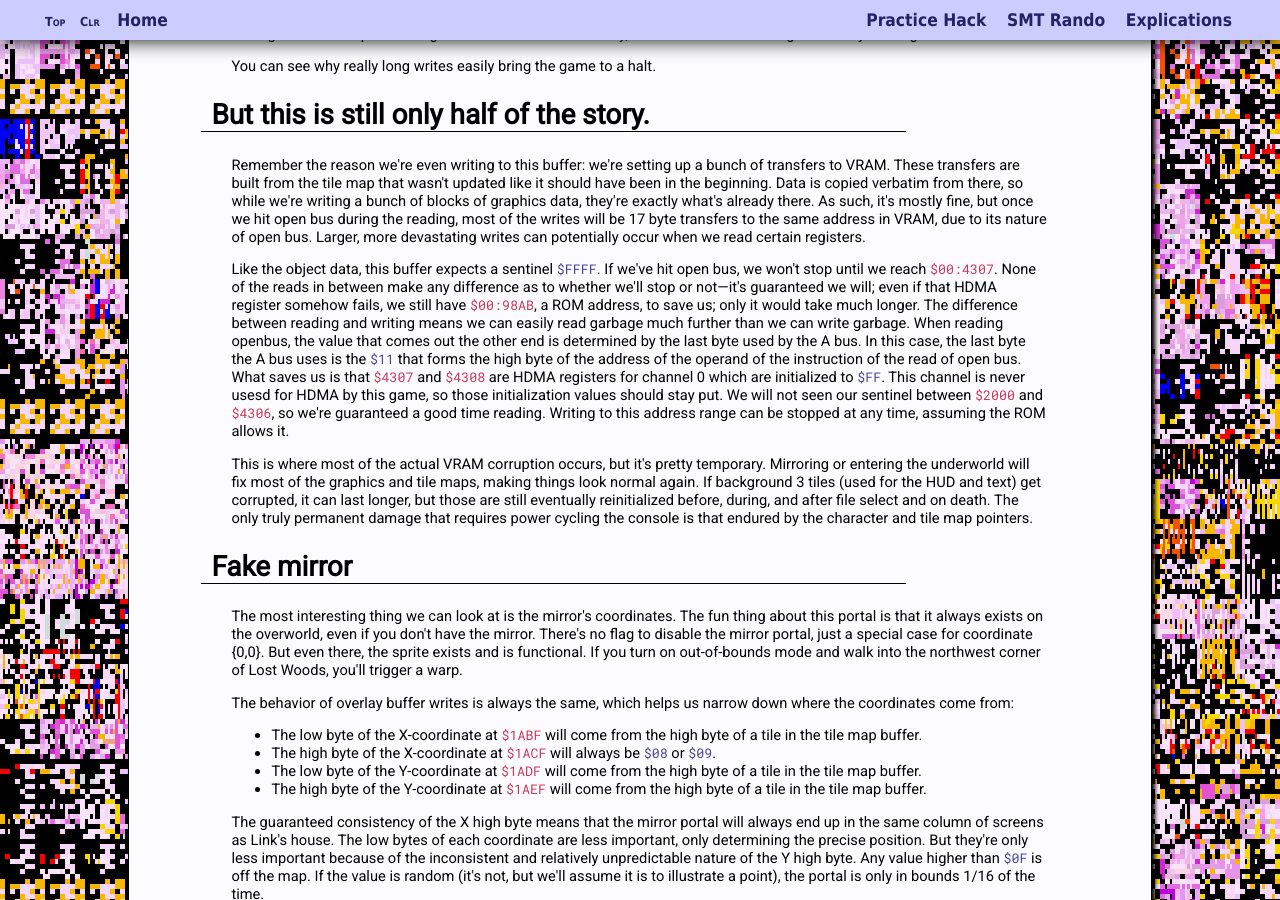
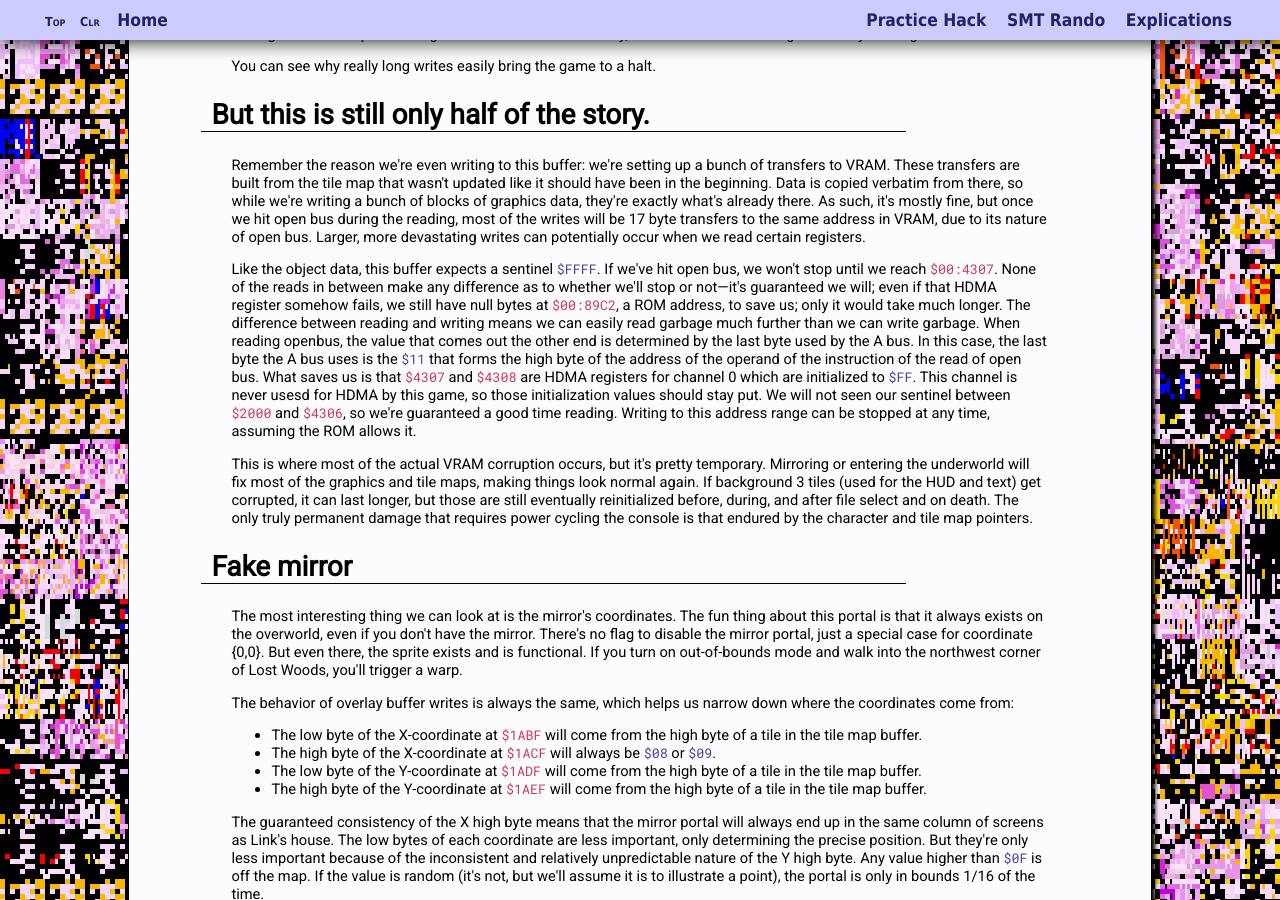
Before and after one commit to spannerisms/spannerisms.github.io, a Jekyll site: the page built from overlaycorruption.html, in a window 1280 px wide and 900 px high, scrolled down 2946 px. Built offline with Jekyll 4.4.1, drawn with Linux system fonts in a browser that asks for light colours.

Commit message:
Update overlaycorruption.html
I honestly don't remember if I ever verified this original address or just found a bunch of Fs and rolled with it.

```diff
--- a/overlaycorruption.html
+++ b/overlaycorruption.html
@@ -50,7 +50,7 @@ background: glitchybg
 
 	<h2>But this is still only half of the story.</h2>
 	<p>Remember the reason we're even writing to this buffer: we're setting up a bunch of transfers to VRAM. These transfers are built from the tile map that wasn't updated like it should have been in the beginning. Data is copied verbatim from there, so while we're writing a bunch of blocks of graphics data, they're exactly what's already there. As such, it's mostly fine, but once we hit open bus during the reading, most of the writes will be 17 byte transfers to the same address in VRAM, due to its nature of open bus. Larger, more devastating writes can potentially occur when we read certain registers.</p>
-	<p>Like the object data, this buffer expects a sentinel <code class="value">$FFFF</code>. If we've hit open bus, we won't stop until we reach <code class="address">$00:4307</code>. None of the reads in between make any difference as to whether we'll stop or not—it's guaranteed we will; even if that HDMA register somehow fails, we still have <code class="address">$00:98AB</code>, a ROM address, to save us; only it would take much longer. The difference between reading and writing means we can easily read garbage much further than we can write garbage. When reading openbus, the value that comes out the other end is determined by the last byte used by the A bus. In this case, the last byte the A bus uses is the <code class="value">$11</code> that forms the high byte of the address of the operand of the instruction of the read of open bus. What saves us is that <code class="address">$4307</code> and <code class="address">$4308</code> are HDMA registers for channel 0 which are initialized to <code class="value">$FF</code>. This channel is never usesd for HDMA by this game, so those initialization values should stay put. We will not seen our sentinel between <code class="address">$2000</code> and <code class="address">$4306</code>, so we're guaranteed a good time reading. Writing to this address range can be stopped at any time, assuming the ROM allows it.</p>
+	<p>Like the object data, this buffer expects a sentinel <code class="value">$FFFF</code>. If we've hit open bus, we won't stop until we reach <code class="address">$00:4307</code>. None of the reads in between make any difference as to whether we'll stop or not—it's guaranteed we will; even if that HDMA register somehow fails, we still have null bytes at <code class="address">$00:89C2</code>, a ROM address, to save us; only it would take much longer. The difference between reading and writing means we can easily read garbage much further than we can write garbage. When reading openbus, the value that comes out the other end is determined by the last byte used by the A bus. In this case, the last byte the A bus uses is the <code class="value">$11</code> that forms the high byte of the address of the operand of the instruction of the read of open bus. What saves us is that <code class="address">$4307</code> and <code class="address">$4308</code> are HDMA registers for channel 0 which are initialized to <code class="value">$FF</code>. This channel is never usesd for HDMA by this game, so those initialization values should stay put. We will not seen our sentinel between <code class="address">$2000</code> and <code class="address">$4306</code>, so we're guaranteed a good time reading. Writing to this address range can be stopped at any time, assuming the ROM allows it.</p>
 	<p>This is where most of the actual VRAM corruption occurs, but it's pretty temporary. Mirroring or entering the underworld will fix most of the graphics and tile maps, making things look normal again. If background 3 tiles (used for the HUD and text) get corrupted, it can last longer, but those are still eventually reinitialized before, during, and after file select and on death. The only truly permanent damage that requires power cycling the console is that endured by the character and tile map pointers.</p>
 
 	<h2>Fake mirror</h2>
```
